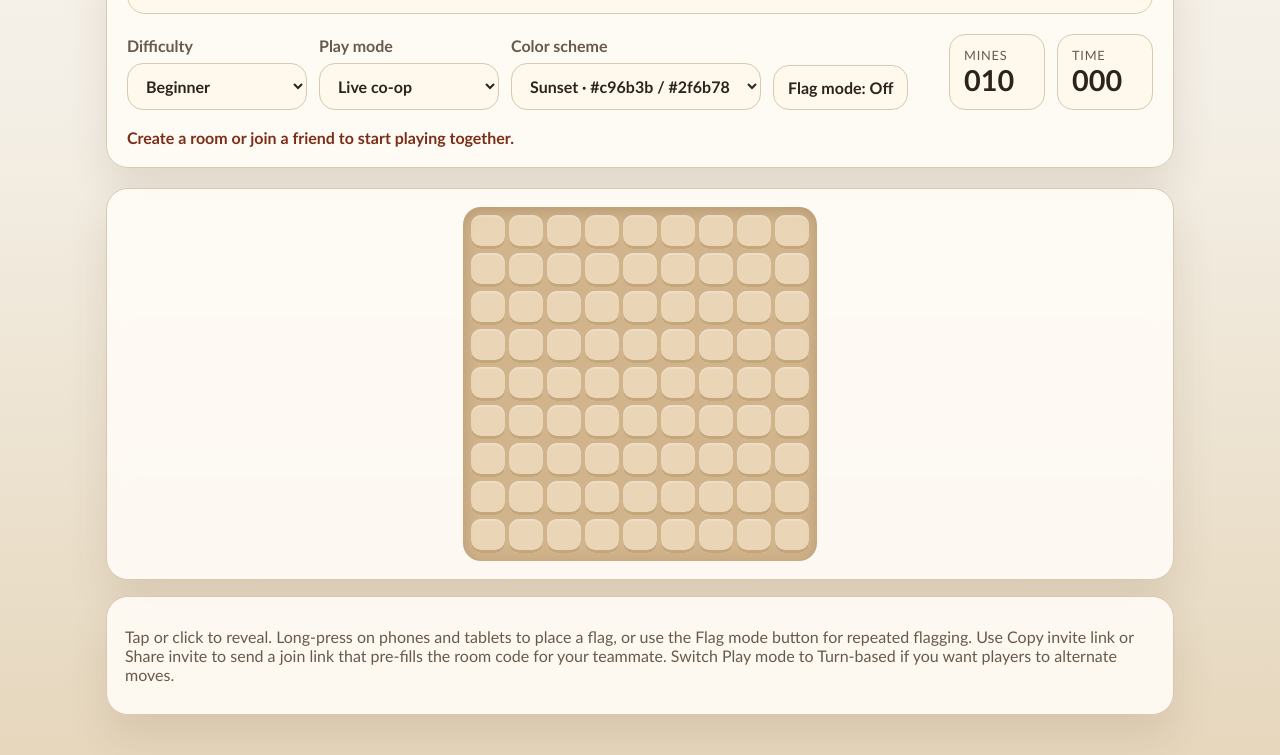
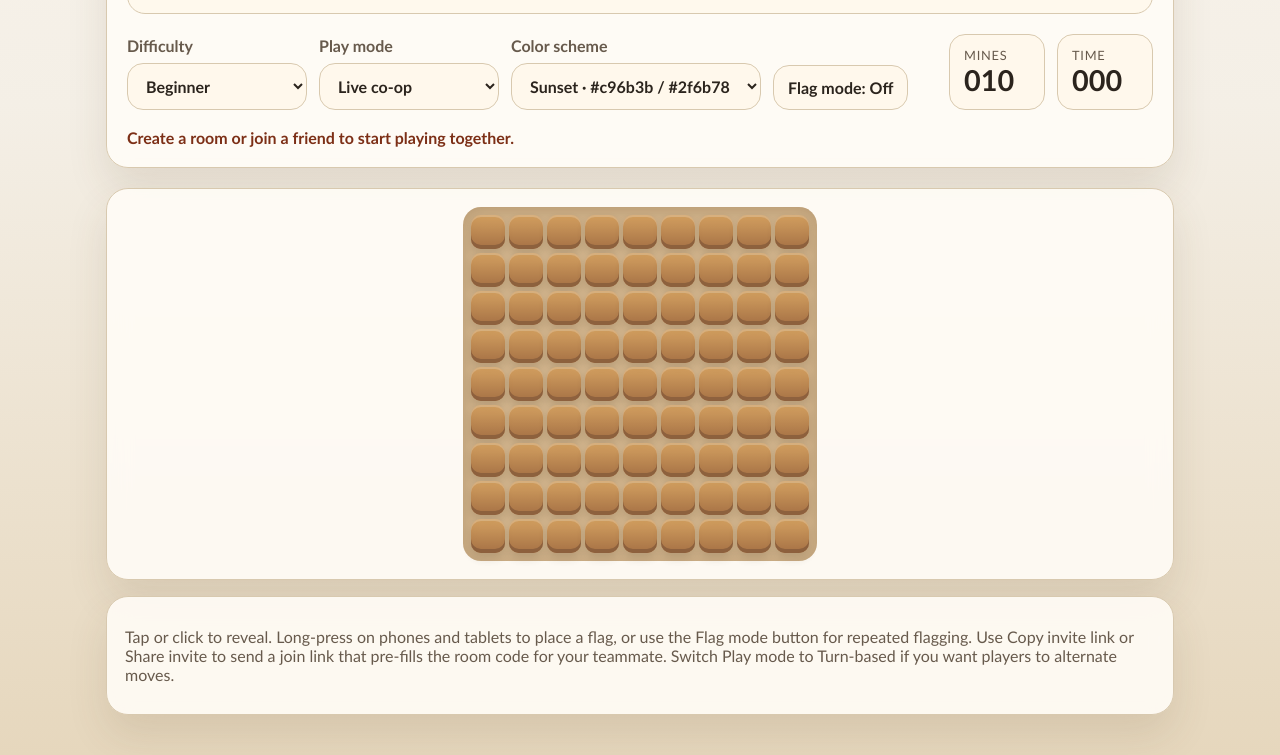
Before and after one commit to Servbt/MineCo, a website: page index.html in a window 1280 px wide. Shown: the part 425-1180 px from the top of the page. Drawn offline with Linux system fonts and the light colour scheme.

Commit message:
feat: intensify covered and revealed tile contrast

```diff
--- a/styles.css
+++ b/styles.css
@@ -9,9 +9,12 @@
   --text: #2b241d;
   --muted: #675a4c;
   --board-bg: #d1b48c;
-  --tile: #f8e8cf;
-  --tile-shadow: #bea073;
-  --tile-revealed: #f6f0e3;
+  --tile-covered-top: #d6974a;
+  --tile-covered-bottom: #8f4e1f;
+  --tile-covered-edge: #6a3514;
+  --tile-revealed-top: #fff7ea;
+  --tile-revealed-bottom: #e8d9bf;
+  --tile-revealed-edge: #c8b18a;
   --tile-hit: #d75959;
   --flag: #b11b1b;
   --player-a: #2a7ecb;
@@ -33,10 +36,13 @@ body[data-theme="forest"] {
   --accent-dark: #1d5634;
   --text: #1e2d22;
   --muted: #4f6454;
-  --board-bg: #b8d0b0;
-  --tile: #eef7ea;
-  --tile-shadow: #97b48e;
-  --tile-revealed: #f7fbf4;
+  --board-bg: #a1c18f;
+  --tile-covered-top: #71ba67;
+  --tile-covered-bottom: #295f34;
+  --tile-covered-edge: #1b4524;
+  --tile-revealed-top: #f6fff2;
+  --tile-revealed-bottom: #d7e8d0;
+  --tile-revealed-edge: #a7c09c;
   --tile-hit: #d46a5d;
   --flag: #b23c34;
   --player-a: #2f7a4b;
@@ -58,10 +64,13 @@ body[data-theme="ocean"] {
   --accent-dark: #184b68;
   --text: #1f2e38;
   --muted: #506775;
-  --board-bg: #a9c8d8;
-  --tile: #ebf6fb;
-  --tile-shadow: #88aebe;
-  --tile-revealed: #f7fbfe;
+  --board-bg: #87b5cc;
+  --tile-covered-top: #58aee1;
+  --tile-covered-bottom: #235876;
+  --tile-covered-edge: #173f57;
+  --tile-revealed-top: #f1fbff;
+  --tile-revealed-bottom: #d5e8f3;
+  --tile-revealed-edge: #9ebed0;
   --tile-hit: #e07a5f;
   --flag: #cf5537;
   --player-a: #2a6f97;
@@ -83,10 +92,13 @@ body[data-theme="violet"] {
   --accent-dark: #50358d;
   --text: #2e2542;
   --muted: #6a5c83;
-  --board-bg: #c9b8e2;
-  --tile: #f5eefc;
-  --tile-shadow: #ab94cb;
-  --tile-revealed: #faf7fe;
+  --board-bg: #b89ed9;
+  --tile-covered-top: #a57af4;
+  --tile-covered-bottom: #593290;
+  --tile-covered-edge: #3f2168;
+  --tile-revealed-top: #faf5ff;
+  --tile-revealed-bottom: #dfd4f0;
+  --tile-revealed-edge: #b6a3d7;
   --tile-hit: #d06c9f;
   --flag: #bb3f79;
   --player-a: #7353ba;
@@ -108,10 +120,13 @@ body[data-theme="ember"] {
   --accent-dark: #8c2e26;
   --text: #321f1b;
   --muted: #76544e;
-  --board-bg: #d9ada4;
-  --tile: #fdf0ed;
-  --tile-shadow: #c18f85;
-  --tile-revealed: #fff7f4;
+  --board-bg: #cd9385;
+  --tile-covered-top: #ef8d63;
+  --tile-covered-bottom: #91382c;
+  --tile-covered-edge: #69231d;
+  --tile-revealed-top: #fff4ee;
+  --tile-revealed-bottom: #ecd1c7;
+  --tile-revealed-edge: #c99f92;
   --tile-hit: #da6a57;
   --flag: #a8322d;
   --player-a: #c44536;
@@ -385,7 +400,7 @@ h1 {
   height: 34px;
   border: 0;
   border-radius: 10px;
-  background: var(--tile);
+  background: linear-gradient(180deg, var(--tile-covered-top) 0%, var(--tile-covered-bottom) 100%);
   color: var(--text);
   font-weight: 800;
   font-size: 1rem;
@@ -394,19 +409,26 @@ h1 {
   -webkit-user-select: none;
   user-select: none;
   box-shadow:
-    inset 0 -3px 0 var(--tile-shadow),
-    inset 0 2px 0 rgba(255, 255, 255, 0.55);
-  transition: transform 120ms ease, filter 120ms ease;
+    inset 0 -4px 0 var(--tile-covered-edge),
+    inset 0 2px 0 rgba(255, 255, 255, 0.28),
+    0 5px 10px rgba(44, 29, 12, 0.24);
+  transition: transform 120ms ease, filter 120ms ease, box-shadow 120ms ease;
 }
 
 .tile:hover:enabled {
   transform: translateY(-1px);
-  filter: brightness(1.02);
+  filter: brightness(1.08) saturate(1.08);
+  box-shadow:
+    inset 0 -4px 0 var(--tile-covered-edge),
+    inset 0 2px 0 rgba(255, 255, 255, 0.34),
+    0 7px 12px rgba(44, 29, 12, 0.28);
 }
 
 .tile.revealed {
-  background: var(--tile-revealed);
-  box-shadow: inset 0 1px 0 rgba(99, 75, 47, 0.12);
+  background: linear-gradient(180deg, var(--tile-revealed-top) 0%, var(--tile-revealed-bottom) 100%);
+  box-shadow:
+    inset 0 1px 0 rgba(255, 255, 255, 0.65),
+    inset 0 0 0 1px var(--tile-revealed-edge);
   cursor: default;
 }
 
--- /dev/null
+++ b/tests/tile-theme-contrast.test.js
@@ -0,0 +1,66 @@
+const test = require('node:test');
+const assert = require('node:assert/strict');
+const fs = require('node:fs');
+const path = require('node:path');
+
+const css = fs.readFileSync(path.join(__dirname, '..', 'styles.css'), 'utf8');
+const themeSelectors = [':root', 'forest', 'ocean', 'violet', 'ember'];
+
+function getThemeBlock(selector) {
+  if (selector === ':root') {
+    const match = css.match(/:root\s*\{([\s\S]*?)\n\}/);
+    return match ? match[1] : '';
+  }
+
+  const match = css.match(new RegExp(`body\\[data-theme="${selector}"\\]\\s*\\{([\\s\\S]*?)\\n\\}`, 'm'));
+  return match ? match[1] : '';
+}
+
+function getHex(block, variableName) {
+  const match = block.match(new RegExp(`--${variableName}:\\s*(#[0-9a-fA-F]{6})`));
+  return match ? match[1] : null;
+}
+
+function hexToRgb(hex) {
+  const normalized = hex.replace('#', '');
+  return [0, 2, 4].map((offset) => parseInt(normalized.slice(offset, offset + 2), 16) / 255);
+}
+
+function luminance(hex) {
+  const [r, g, b] = hexToRgb(hex).map((channel) => (
+    channel <= 0.04045 ? channel / 12.92 : ((channel + 0.055) / 1.055) ** 2.4
+  ));
+
+  return (0.2126 * r) + (0.7152 * g) + (0.0722 * b);
+}
+
+test('every theme defines separate dramatic covered and revealed tile palette stops', () => {
+  for (const selector of themeSelectors) {
+    const block = getThemeBlock(selector);
+
+    assert.ok(getHex(block, 'tile-covered-top'), `${selector} is missing --tile-covered-top`);
+    assert.ok(getHex(block, 'tile-covered-bottom'), `${selector} is missing --tile-covered-bottom`);
+    assert.ok(getHex(block, 'tile-revealed-top'), `${selector} is missing --tile-revealed-top`);
+    assert.ok(getHex(block, 'tile-revealed-bottom'), `${selector} is missing --tile-revealed-bottom`);
+  }
+});
+
+test('every theme keeps covered tiles dramatically darker than revealed tiles', () => {
+  for (const selector of themeSelectors) {
+    const block = getThemeBlock(selector);
+    const coveredTop = getHex(block, 'tile-covered-top');
+    const coveredBottom = getHex(block, 'tile-covered-bottom');
+    const revealedTop = getHex(block, 'tile-revealed-top');
+    const revealedBottom = getHex(block, 'tile-revealed-bottom');
+
+    assert.ok(coveredTop && coveredBottom && revealedTop && revealedBottom, `${selector} must define all tile palette stops`);
+
+    const coveredAverage = (luminance(coveredTop) + luminance(coveredBottom)) / 2;
+    const revealedAverage = (luminance(revealedTop) + luminance(revealedBottom)) / 2;
+
+    assert.ok(
+      revealedAverage - coveredAverage >= 0.18,
+      `${selector} should make covered tiles much darker than revealed tiles (got ${(revealedAverage - coveredAverage).toFixed(3)})`,
+    );
+  }
+});
```
